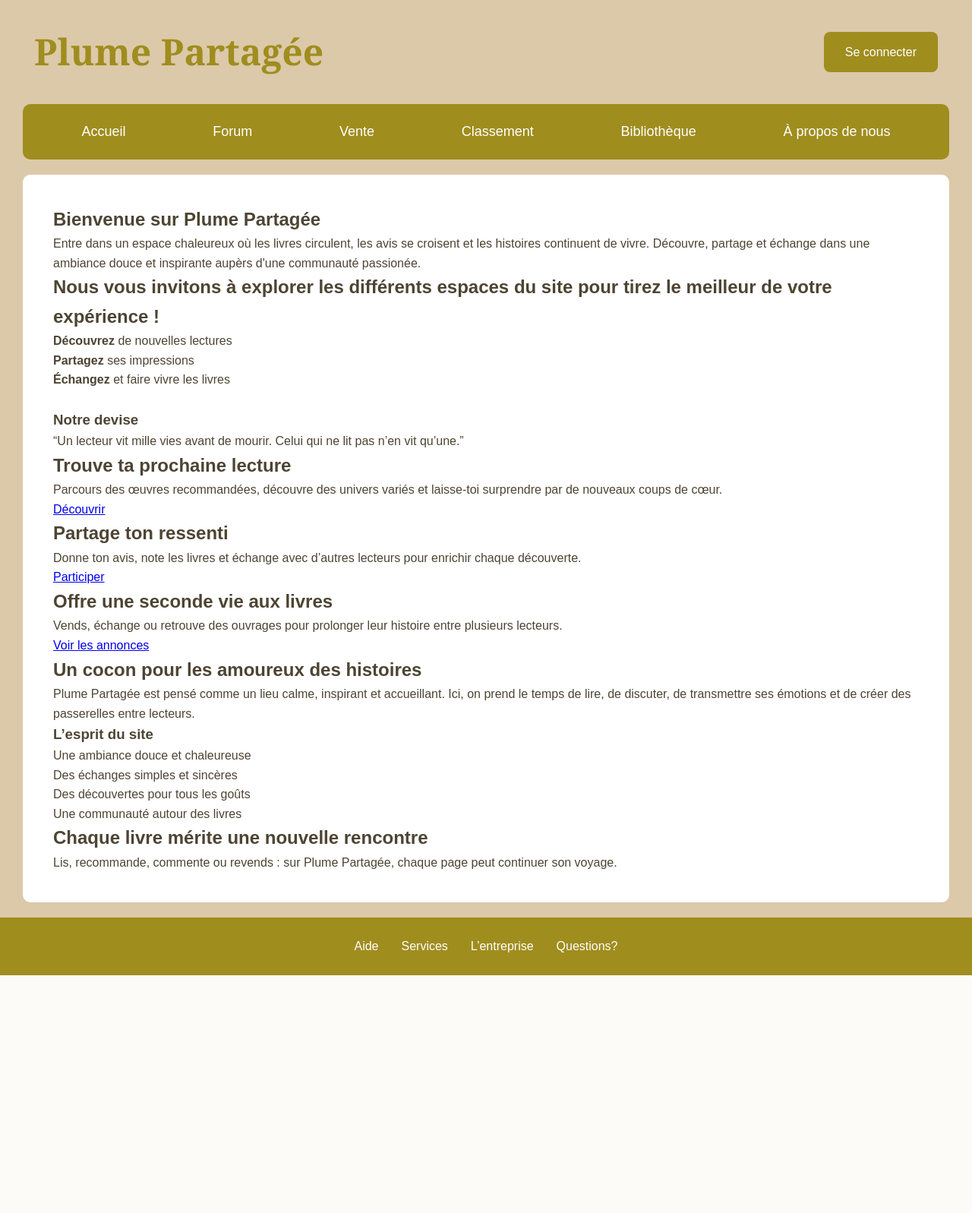
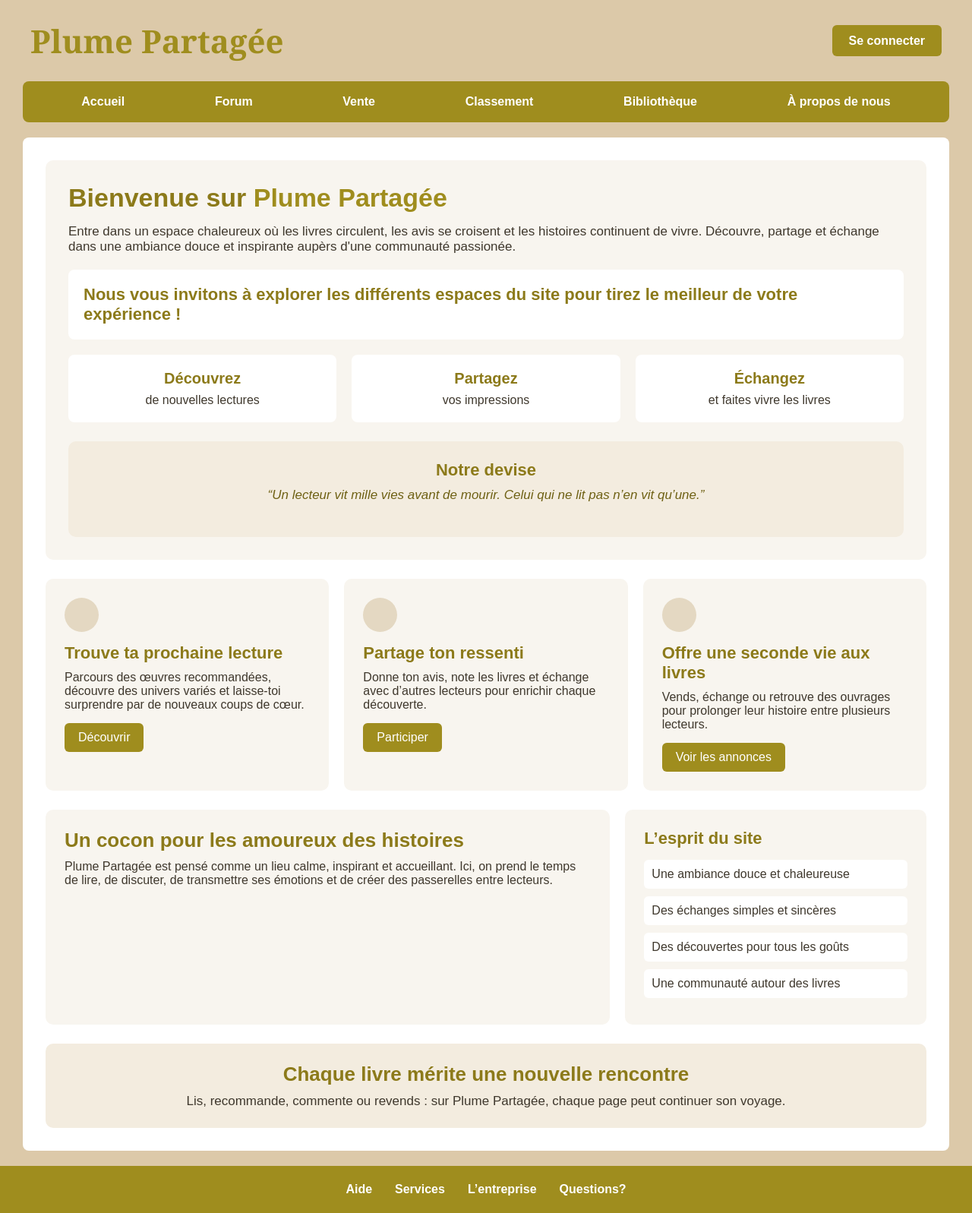
Before and after one commit to Cece2420/PlumePartag-e, a PHP site: page / in a window 1280 px wide. Shown: the whole page at 76% size. Before the commit the page ends 1284 px from the top, so only its background shows below. Run offline with PHP 8.4, Linux system fonts and the light colour scheme.

Commit message:
une version plus esthétique du site

```diff
--- a/config.php
+++ b/config.php
@@ -5,7 +5,7 @@ $username = 'root';
 $password = 'root';
 
 try {
-    $pdo = new PDO("mysql:host=$host;dbname=$dbname;charset=utf8", $username, $password);
+    $pdo = new PDO("mysql:host=$host;port=8889;dbname=$dbname;charset=utf8", $username, $password);
     $pdo->setAttribute(PDO::ATTR_ERRMODE, PDO::ERRMODE_EXCEPTION);
 } catch (PDOException $e) {
     die("Erreur de connexion : " . $e->getMessage());
--- a/index.php
+++ b/index.php
@@ -28,10 +28,10 @@
     <a href="pages/entreprise.php">À propos de nous</a>
 </nav>
 
-<main class="main-content">
+<main class="main">
 
-    <section class="hero-home">
-        <div class="hero-text">
+    <section class="accueil">
+        <div class="accueil_text">
             <h1>Bienvenue sur <span>Plume Partagée</span></h1>
             <p>
                 Entre dans un espace chaleureux où les livres circulent, les avis se croisent
@@ -39,29 +39,29 @@
                 ambiance douce et inspirante aupèrs d'une communauté passionée.
             </p>
 
-            <div class="hero-tags">
+            <div class="bienvenue">
                 <h2>Nous vous invitons à explorer les différents espaces du site pour tirez le meilleur de votre expérience !</h2>
             </div>
 
-            <div class="hero-mini-stats">
-                <div class="mini-stat">
+            <div class="accueil_suggestion">
+                <div class="suggestion">
                     <strong>Découvrez</strong>
                     <span>de nouvelles lectures</span>
                 </div>
-                <div class="mini-stat">
+                <div class="suggestion">
                     <strong>Partagez</strong>
-                    <span>ses impressions</span>
+                    <span>vos impressions</span>
                 </div>
-                <div class="mini-stat">
+                <div class="suggestion">
                     <strong>Échangez</strong>
-                    <span>et faire vivre les livres</span>
+                    <span>et faites vivre les livres</span>
                 </div>
-            </div> </br>
+            </div>
 
-        <div class="hero-side">
-            <div class="hero-card-large">
-                <h3 class="mini-title">Notre devise</h3>
-                <p class="hero-quote">
+        <div class="accueil_devise">
+            <div class="acceuil_dev">
+                <h3 class="mini_titre">Notre devise</h3>
+                <p class="accueil_moto">
                     “Un lecteur vit mille vies avant de mourir. Celui qui ne lit pas n’en vit qu’une.”
                 </p>
             </div>
@@ -69,9 +69,9 @@
         </div>
     </section>
 
-    <section class="home-features">
-        <div class="feature-card">
-            <div class="feature-icon"></div>
+    <section class="accueil_options">
+        <div class="carte_accueil">
+            <div class="accueil_icon"></div>
             <h2>Trouve ta prochaine lecture</h2>
             <p>
                 Parcours des œuvres recommandées, découvre des univers variés
@@ -80,8 +80,8 @@
             <a href="pages/bibliotheque.php">Découvrir</a>
         </div>
 
-        <div class="feature-card">
-            <div class="feature-icon"></div>
+        <div class="carte_accueil">
+            <div class="accueil_icon"></div>
             <h2>Partage ton ressenti</h2>
             <p>
                 Donne ton avis, note les livres et échange avec d’autres lecteurs
@@ -90,8 +90,8 @@
             <a href="pages/forum.php">Participer</a>
         </div>
 
-        <div class="feature-card">
-            <div class="feature-icon"></div>
+        <div class="carte_accueil">
+            <div class="accueil_icon"></div>
             <h2>Offre une seconde vie aux livres</h2>
             <p>
                 Vends, échange ou retrouve des ouvrages pour prolonger
@@ -101,8 +101,8 @@
         </div>
     </section>
 
-    <section class="home-highlight">
-        <div class="highlight-left">
+    <section class="accueil_highlight">
+        <div class="highlight">
             <h2>Un cocon pour les amoureux des histoires</h2>
             <p>
                 Plume Partagée est pensé comme un lieu calme, inspirant et accueillant.
@@ -111,16 +111,16 @@
             </p>
         </div>
 
-        <div class="highlight-right">
+        <div class="objectifs">
             <h3>L’esprit du site</h3>
-            <div class="point-box">Une ambiance douce et chaleureuse</div>
-                <div class="point-box">Des échanges simples et sincères</div>
-                <div class="point-box">Des découvertes pour tous les goûts</div>
-                <div class="point-box">Une communauté autour des livres</div>
+            <div class="objectif">Une ambiance douce et chaleureuse</div>
+                <div class="objectif">Des échanges simples et sincères</div>
+                <div class="objectif">Des découvertes pour tous les goûts</div>
+                <div class="objectif">Une communauté autour des livres</div>
         </div>
     </section>
 
-    <section class="home-bottom-banner">
+    <section class="recommendation">
         <h2>Chaque livre mérite une nouvelle rencontre</h2>
         <p>
             Lis, recommande, commente ou revends : sur Plume Partagée, chaque page peut continuer son voyage.
--- a/style.css
+++ b/style.css
@@ -4,174 +4,246 @@
     box-sizing: border-box;
 }
 
-html,
-body {
-    height: 100%;
-}
-
 body {
     background-color: #dcc9a9;
     font-family: Arial, sans-serif;
-    display: flex;
-    flex-direction: column;
-    color: #4d4433;
-    line-height: 1.6;
+    color: #3f382d;
 }
 
 .header {
+    background-color: #dcc9a9;
+    padding: 25px 40px;
     display: flex;
     justify-content: space-between;
     align-items: center;
-    padding: 30px 45px;
-    background-color: #dcc9a9;
 }
 
 .logo a {
+    color: #9f8d1e;
     text-decoration: none;
-    font-size: 48px;
+    font-size: 42px;
     font-family: Georgia, serif;
     font-weight: bold;
-    color: #9f8d1e;
 }
 
 .btn-header {
     background-color: #9f8d1e;
     color: white;
     text-decoration: none;
-    padding: 14px 28px;
-    border-radius: 8px;
-    display: inline-block;
+    padding: 12px 22px;
+    border-radius: 6px;
+    font-weight: bold;
 }
 
 .btn-header:hover {
-    background-color: #8b7a18;
+    background-color: #817316;
 }
 
 .navbar {
     background-color: #9f8d1e;
     margin: 0 30px;
-    padding: 22px 20px;
+    padding: 18px;
+    border-radius: 8px;
     display: flex;
     justify-content: space-around;
-    border-radius: 10px;
 }
 
 .navbar a {
     color: white;
     text-decoration: none;
-    font-size: 18px;
+    font-weight: bold;
 }
 
 .navbar a:hover {
     text-decoration: underline;
 }
 
-.main-content {
+.main {
     background-color: white;
     margin: 20px 30px;
-    padding: 40px;
-    flex: 1;
-    border-radius: 10px;
+    padding: 30px;
+    border-radius: 8px;
 }
 
-.welcome-box {
+.accueil {
     background-color: #f8f5ef;
-    border-radius: 15px;
     padding: 30px;
-    margin-bottom: 30px;
+    border-radius: 10px;
+    margin-bottom: 25px;
 }
 
-.welcome-box h1 {
+.accueil h1 {
     color: #8c7a1a;
     font-size: 34px;
     margin-bottom: 15px;
 }
 
-.welcome-box p {
-    font-size: 18px;
+.accueil h1 span {
+    color: #9f8d1e;
 }
 
-.cards-section {
+.accueil p {
+    font-size: 17px;
+    margin-bottom: 20px;
+}
+
+.bienvenue {
+    background-color: white;
+    padding: 20px;
+    border-radius: 8px;
+    margin: 20px 0;
+}
+
+.bienvenue h2 {
+    color: #8c7a1a;
+    font-size: 22px;
+}
+
+.accueil_suggestion {
     display: flex;
     gap: 20px;
-    margin-bottom: 30px;
+    margin-top: 20px;
 }
 
-.card {
-    background-color: #f8f5ef;
-    border-radius: 15px;
-    padding: 25px;
+.suggestion {
+    background-color: white;
+    padding: 20px;
+    border-radius: 8px;
     flex: 1;
+    text-align: center;
 }
 
-.card h2 {
+.suggestion strong {
+    display: block;
+    color: #8c7a1a;
+    font-size: 20px;
+    margin-bottom: 8px;
+}
+
+.accueil_devise {
+    background-color: #f3ecdf;
+    padding: 25px;
+    border-radius: 10px;
+    text-align: center;
+    margin-top: 25px;
+}
+
+.mini_titre {
     color: #8c7a1a;
     font-size: 22px;
     margin-bottom: 10px;
 }
 
-.card p {
-    font-size: 16px;
+.accueil_moto {
+    font-size: 22px;
+    font-style: italic;
+    color: #6f6114;
 }
 
-.quote-box {
+.accueil_options {
+    display: flex;
+    gap: 20px;
+    margin-bottom: 25px;
+}
+
+.carte_accueil {
+    background-color: #f8f5ef;
+    padding: 25px;
+    border-radius: 10px;
+    flex: 1;
+}
+
+.carte_accueil h2 {
+    color: #8c7a1a;
+    font-size: 22px;
+    margin-bottom: 10px;
+}
+
+.carte_accueil p {
+    font-size: 16px;
+    margin-bottom: 15px;
+}
+
+.carte_accueil a {
+    background-color: #9f8d1e;
+    color: white;
+    text-decoration: none;
+    padding: 10px 18px;
+    border-radius: 6px;
+    display: inline-block;
+}
+
+.carte_accueil a:hover {
+    background-color: #817316;
+}
+
+.accueil_icon {
+    width: 45px;
+    height: 45px;
+    background-color: #e4d8c2;
+    border-radius: 50%;
+    margin-bottom: 15px;
+}
+
+.accueil_highlight {
+    display: flex;
+    gap: 20px;
+    margin-bottom: 25px;
+}
+
+.highlight {
+    background-color: #f8f5ef;
+    padding: 25px;
+    border-radius: 10px;
+    flex: 2;
+}
+
+.highlight h2 {
+    color: #8c7a1a;
+    font-size: 26px;
+    margin-bottom: 10px;
+}
+
+.objectifs {
+    background-color: #f8f5ef;
+    padding: 25px;
+    border-radius: 10px;
+    flex: 1;
+}
+
+.objectifs h3 {
+    color: #8c7a1a;
+    font-size: 22px;
+    margin-bottom: 15px;
+}
+
+.objectif {
+    background-color: white;
+    padding: 10px;
+    border-radius: 6px;
+    margin-bottom: 10px;
+}
+
+.recommendation {
     background-color: #f3ecdf;
-    border-radius: 15px;
     padding: 25px;
-    margin-bottom: 30px;
+    border-radius: 10px;
     text-align: center;
 }
 
-.quote-box p {
-    font-style: italic;
-    font-size: 24px;
+.recommendation h2 {
     color: #8c7a1a;
+    font-size: 26px;
+    margin-bottom: 10px;
 }
 
-.highlight-box {
-    background-color: #f8f5ef;
-    border-radius: 15px;
-    padding: 30px;
-    display: flex;
-    gap: 30px;
-    margin-bottom: 30px;
-}
-
-.highlight-text {
-    flex: 2;
-}
-
-.highlight-text h2 {
-    color: #8c7a1a;
-    font-size: 32px;
-    margin-bottom: 15px;
-}
-
-.highlight-text p {
-    font-size: 18px;
-}
-
-.highlight-side {
-    flex: 1;
-    background-color: white;
-    border-radius: 12px;
-    padding: 20px;
-}
-
-.highlight-side h3 {
-    color: #8c7a1a;
-    margin-bottom: 15px;
-    font-size: 24px;
-}
-
-.highlight-side p {
-    margin-bottom: 10px;
-    font-size: 18px;
+.recommendation p {
+    font-size: 17px;
 }
 
 .footer {
     background-color: #9f8d1e;
-    padding: 25px;
+    padding: 22px;
     display: flex;
     justify-content: center;
     gap: 30px;
@@ -180,7 +252,7 @@ body {
 .footer a {
     color: white;
     text-decoration: none;
-    font-size: 16px;
+    font-weight: bold;
 }
 
 .footer a:hover {
```
